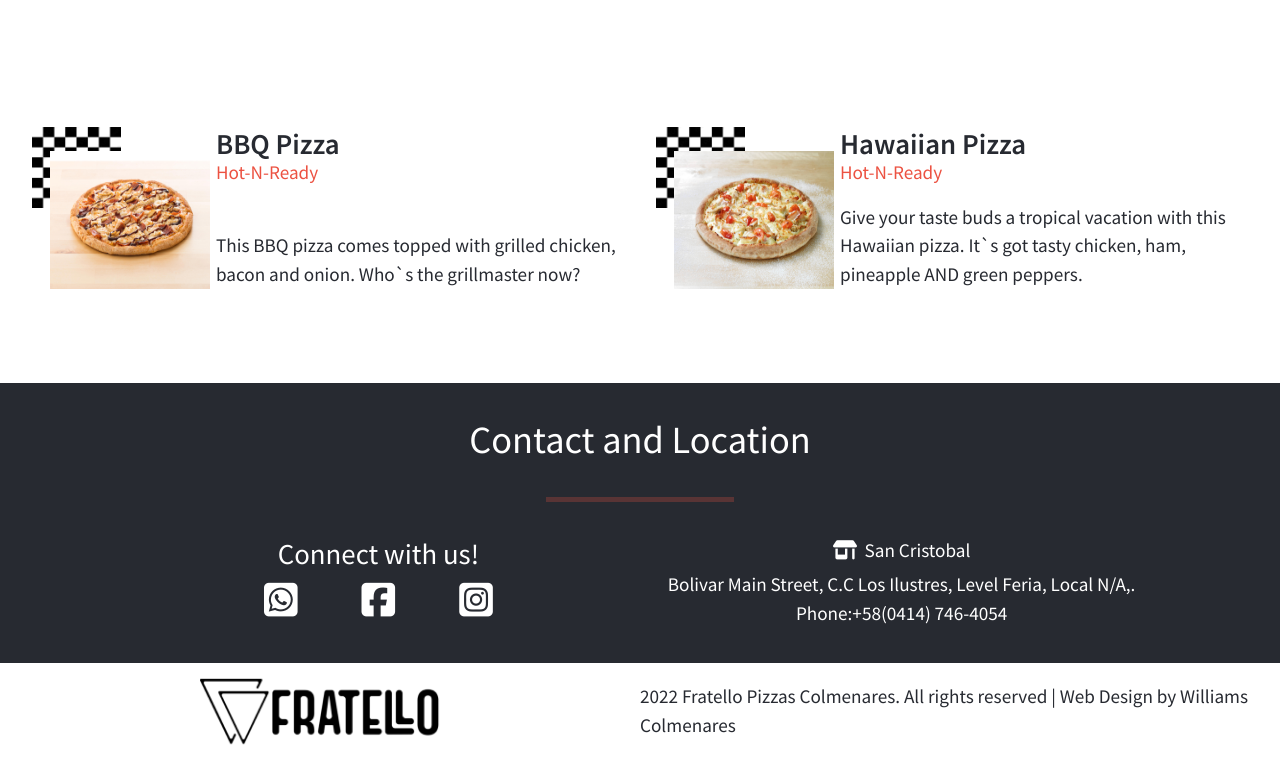
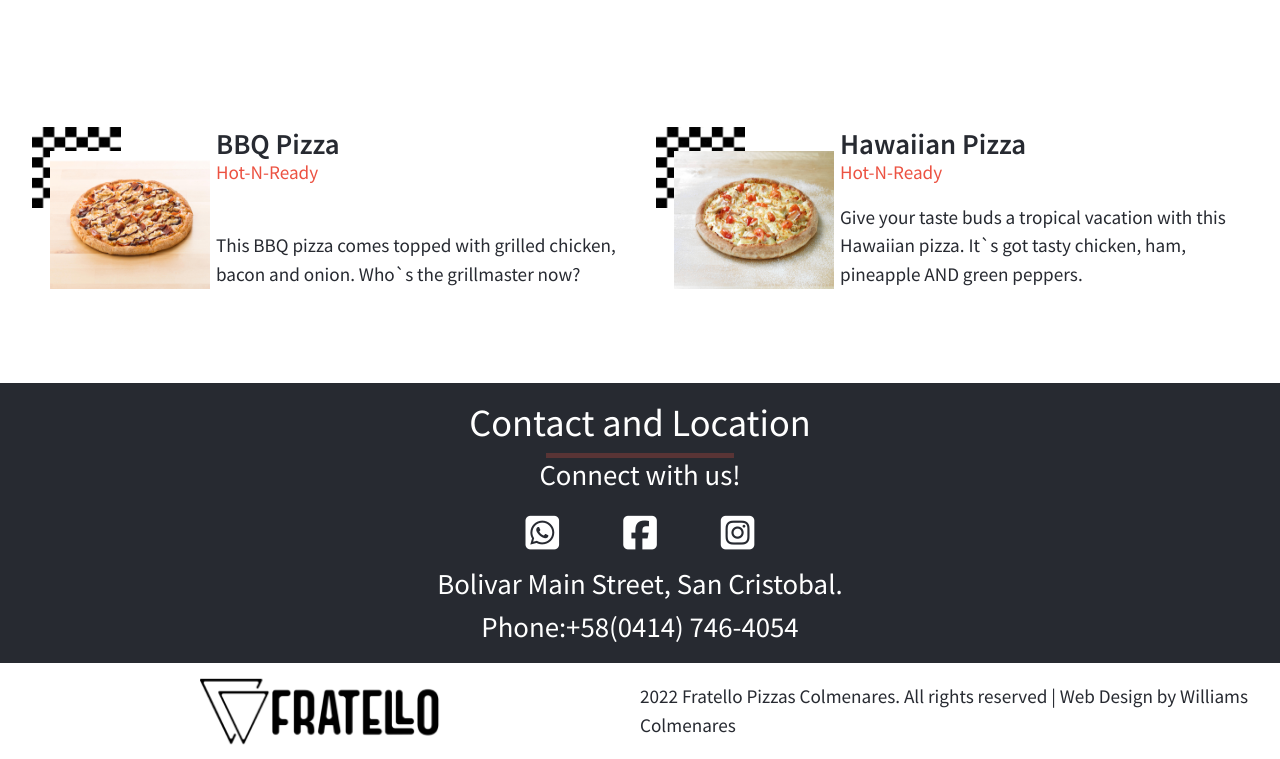
Before and after one commit to williamscch/pizza-restaurant-page, a website: page index.html in a window 1280 px wide. Shown: the part 1937-2696 px from the top of the page. Drawn offline with nearby package versions, Linux system fonts and the light colour scheme.

Commit message:
Fix contact and location section

```diff
--- a/assets/css/about.css
+++ b/assets/css/about.css
@@ -338,7 +338,7 @@ nav {
 
 .locations {
   background-color: var(--neutral);
-  height: 25vh;
+  height: 28vh;
   padding: 1rem;
   display: flex;
   flex-direction: column;
@@ -348,21 +348,23 @@ nav {
 
 .locations h2 {
   color: var(--white);
-  margin: 0;
+  margin: 0 0 0.5rem;
 }
 
 .locations hr {
   width: 15%;
   border-bottom: 5px solid var(--orange);
-  margin: 0;
+  margin: 0 0 0.5rem;
 }
 
 .direction {
   display: flex;
+  flex-direction: column;
   color: var(--white);
   align-items: center;
   width: 80%;
-  gap: 3rem;
+  height: 80%;
+  justify-content: center;
 }
 
 .conectus {
@@ -399,19 +401,14 @@ nav {
 .direction-info {
   display: flex;
   flex-direction: column;
-  width: 50%;
+  width: 90%;
   justify-content: center;
-  align-items: center;
-}
-
-.direction-info h4 {
-  font-size: var(--ssm);
+  text-align: center;
 }
 
 .direction p {
-  font-size: var(--xs);
+  font-size: 1rem;
   margin: 0;
-  text-align: center;
 }
 
 /* styles for the footer section */
--- a/assets/css/style.css
+++ b/assets/css/style.css
@@ -130,8 +130,7 @@ nav {
 /* Styles for the hero section */
 
 header {
-  background-image:
-    linear-gradient(
+  background-image: linear-gradient(
       rgba(255, 255, 255, 0.8),
       rgba(255, 255, 255, 0.8)
     ),
@@ -348,7 +347,7 @@ header {
 
 .locations {
   background-color: var(--neutral);
-  height: 25vh;
+  height: 28vh;
   padding: 1rem;
   display: flex;
   flex-direction: column;
@@ -358,21 +357,23 @@ header {
 
 .locations h2 {
   color: var(--white);
-  margin: 0;
+  margin: 0 0 0.5rem;
 }
 
 .locations hr {
   width: 15%;
   border-bottom: 5px solid var(--orange);
-  margin: 0;
+  margin: 0 0 0.5rem;
 }
 
 .direction {
   display: flex;
+  flex-direction: column;
   color: var(--white);
   align-items: center;
   width: 80%;
-  gap: 3rem;
+  height: 80%;
+  justify-content: center;
 }
 
 .conectus {
@@ -409,19 +410,14 @@ header {
 .direction-info {
   display: flex;
   flex-direction: column;
-  width: 50%;
+  width: 90%;
   justify-content: center;
-  align-items: center;
-}
-
-.direction-info h4 {
-  font-size: var(--ssm);
+  text-align: center;
 }
 
 .direction p {
-  font-size: var(--xs);
+  font-size: 1rem;
   margin: 0;
-  text-align: center;
 }
 
 /* styles for the footer section */
@@ -708,9 +704,14 @@ header {
     margin: 0;
   }
 
+  .direction {
+    justify-content: space-around;
+  }
+
   .conectus h4 {
     font-size: var(--lg);
     font-weight: 500;
+    margin-bottom: 0.8rem;
   }
 
   .conect {
@@ -731,12 +732,8 @@ header {
     color: var(--orange);
   }
 
-  .direction-info h4 {
-    font-size: var(--md);
-  }
-
   .direction p {
-    font-size: var(--md);
+    font-size: var(--lg);
   }
 
   /* styles for the footer section */
--- a/index.html
+++ b/index.html
@@ -135,8 +135,7 @@
                 </ul>
             </div>
             <div class="direction-info">
-                <h4><i class="fa-solid fa-shop"></i>&nbsp San Cristobal</h4>
-                <p>Bolivar Main Street, C.C Los Ilustres, Level Feria, Local N/A,.<br>
+                <p>Bolivar Main Street, San Cristobal.<br>
                     Phone:+58(0414) 746-4054</p>
             </div>
         </div>
```
Also changed, not shown: about.html (+1 -2 lines).
